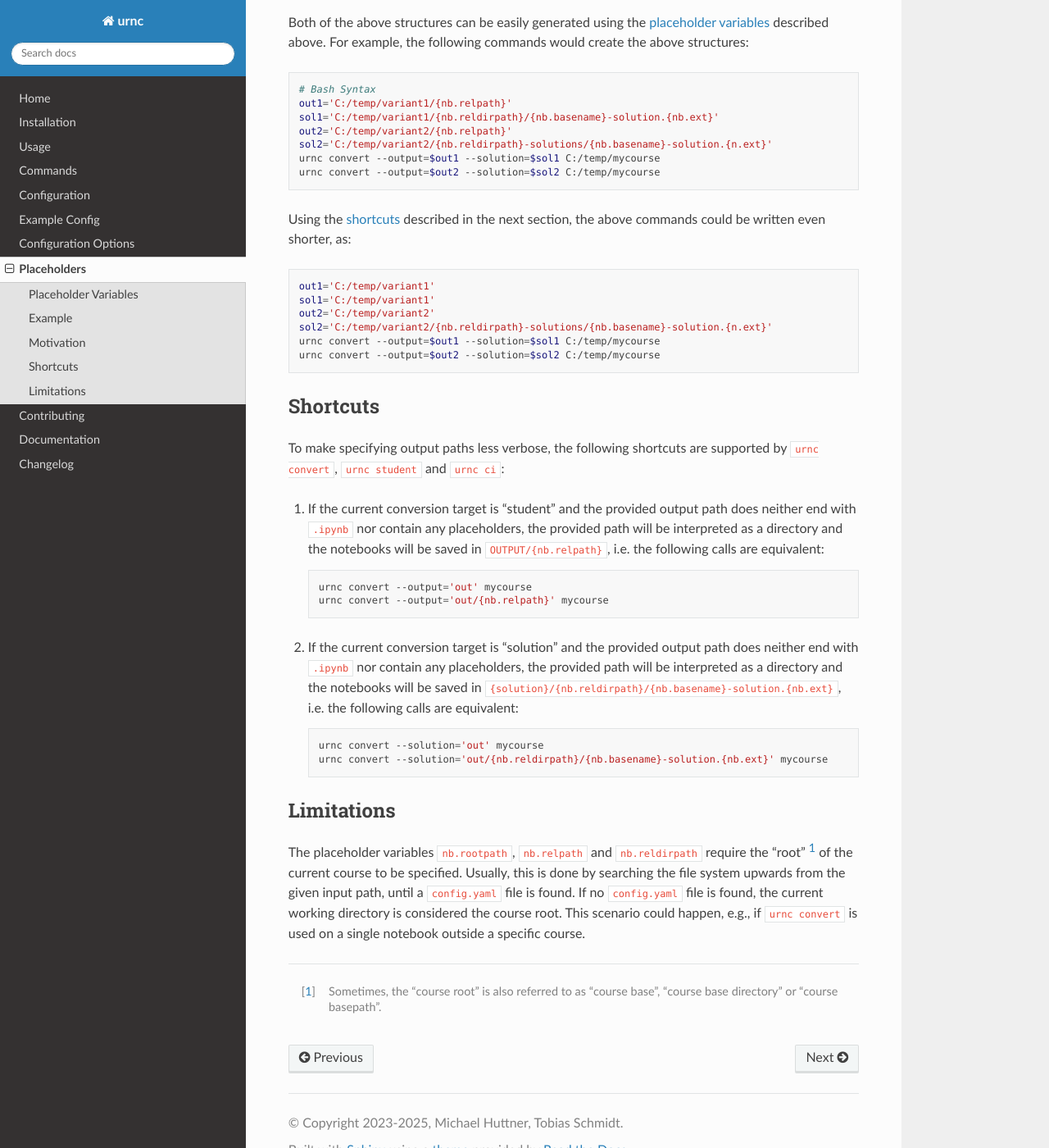
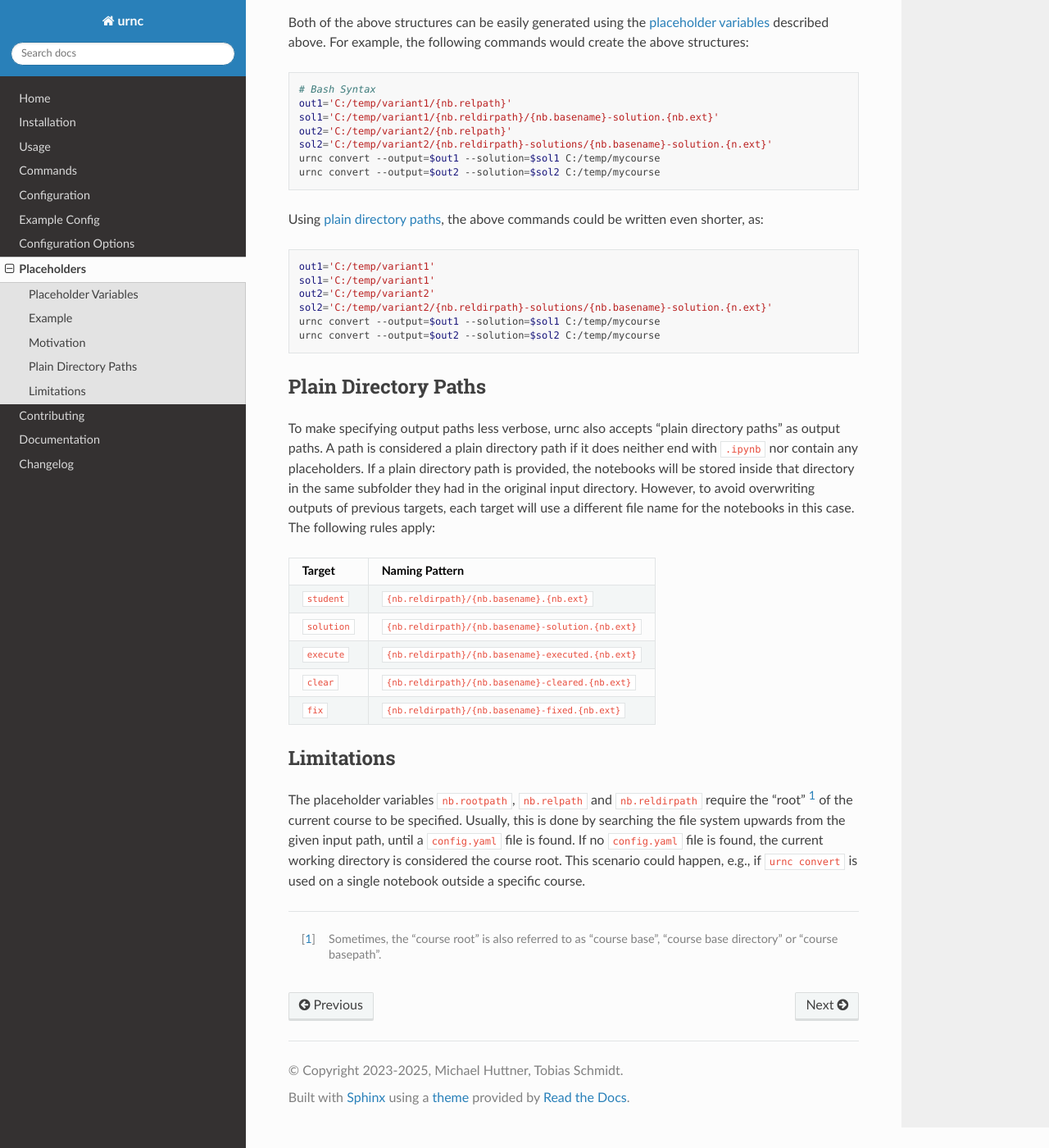
Before and after one commit to spang-lab/urnc, a Sphinx documentation site: the page built from docs/source/placeholders.md, in a window 1280 px wide and 1400 px high, scrolled down 1494 px. Shown: the whole window at 82% size. Built offline with Sphinx 7.4.7 and the Read the Docs theme 3.1.0, drawn with Linux system fonts in a browser that asks for light colours; pages that are not in the unit, such as notebooks, are missing from menus.

Commit message:
Improve placeholders.md

````diff
--- a/docs/source/placeholders.md
+++ b/docs/source/placeholders.md
@@ -83,7 +83,7 @@ urnc convert --output=$out1 --solution=$sol1 C:/temp/mycourse
 urnc convert --output=$out2 --solution=$sol2 C:/temp/mycourse
 ```
 
-Using the [shortcuts](#shortcuts) described in the next section, the above
+Using [plain directory paths](#plain-directory-paths), the above
 commands could be written even shorter, as:
 
 ```bash
@@ -96,41 +96,33 @@ urnc convert --output=$out2 --solution=$sol2 C:/temp/mycourse
 ```
 
 
-## Shortcuts
+## Plain Directory Paths
 
-To make specifying output paths less verbose, the following shortcuts are
-supported by `urnc convert`, `urnc student` and `urnc ci`:
+To make specifying output paths less verbose, urnc also accepts "plain directory
+paths" as output paths. A path is considered a plain directory path if it does
+neither end with `.ipynb` nor contain any placeholders. If a plain directory
+path is provided, the notebooks will be stored inside that directory in the same
+subfolder they had in the original input directory. However, to avoid
+overwriting outputs of previous targets, each target will use a different file
+name for the notebooks in this case. The following rules apply:
 
-1.  If the current conversion target is "student" and the provided output path
-    does neither end with `.ipynb` nor contain any placeholders, the provided
-    path will be interpreted as a directory and the notebooks will be saved in
-    `OUTPUT/{nb.relpath}`, i.e. the following calls are equivalent:
+| Target     | Naming Pattern                                    |
+| ---------- | ------------------------------------------------- |
+| `student`  | `{nb.reldirpath}/{nb.basename}.{nb.ext}`          |
+| `solution` | `{nb.reldirpath}/{nb.basename}-solution.{nb.ext}` |
+| `execute`  | `{nb.reldirpath}/{nb.basename}-executed.{nb.ext}` |
+| `clear`    | `{nb.reldirpath}/{nb.basename}-cleared.{nb.ext}`  |
+| `fix`      | `{nb.reldirpath}/{nb.basename}-fixed.{nb.ext}`    |
 
-    ```bash
-    urnc convert --output='out' mycourse
-    urnc convert --output='out/{nb.relpath}' mycourse
-    ```
-
-2.  If the current conversion target is "solution" and the provided output path
-    does neither end with `.ipynb` nor contain any placeholders, the provided
-    path will be interpreted as a directory and the notebooks will be saved in
-    `{solution}/{nb.reldirpath}/{nb.basename}-solution.{nb.ext}`, i.e. the
-    following calls are equivalent:
-
-    ```bash
-    urnc convert --solution='out' mycourse
-    urnc convert --solution='out/{nb.reldirpath}/{nb.basename}-solution.{nb.ext}' mycourse
-    ```
 
 ## Limitations
 
 The placeholder variables `nb.rootpath`, `nb.relpath` and `nb.reldirpath`
-require the "root" [^1] of the current course to be specified. Usually, this is done
-by searching the file system upwards from the given input path, until a
+require the "root" [^1] of the current course to be specified. Usually, this is
+done by searching the file system upwards from the given input path, until a
 `config.yaml` file is found. If no `config.yaml` file is found, the current
 working directory is considered the course root. This scenario could happen,
-e.g., if `urnc convert` is used on a single notebook outside a specific
-course.
+e.g., if `urnc convert` is used on a single notebook outside a specific course.
 
 [^1]: Sometimes, the "course root" is also referred to as "course base", "course
     base directory" or "course basepath".
````
